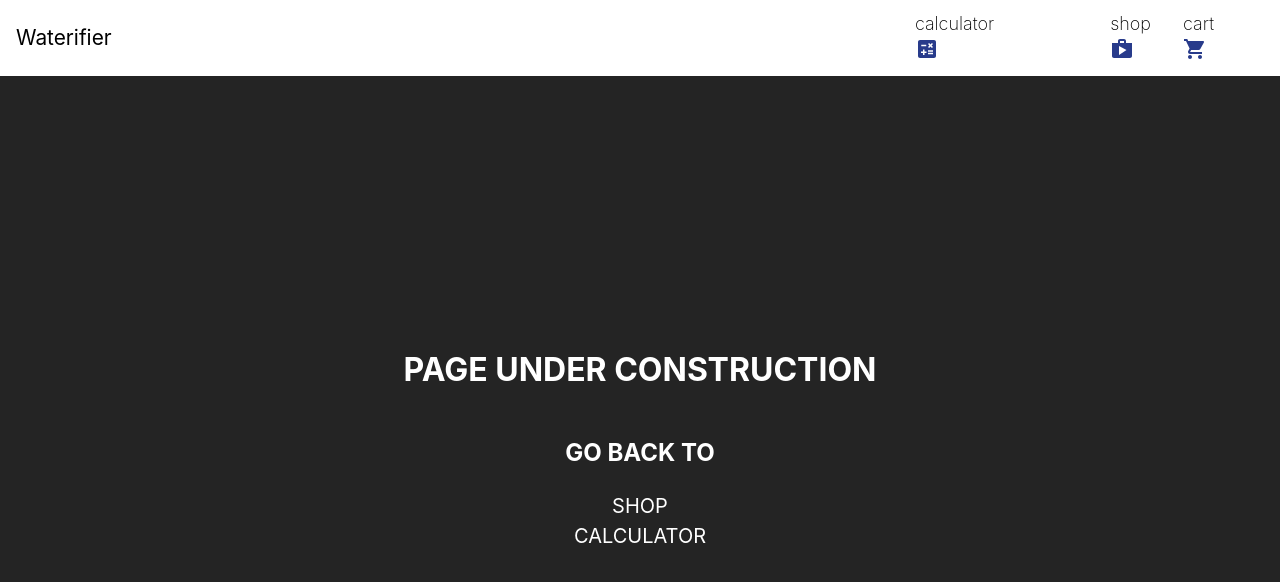
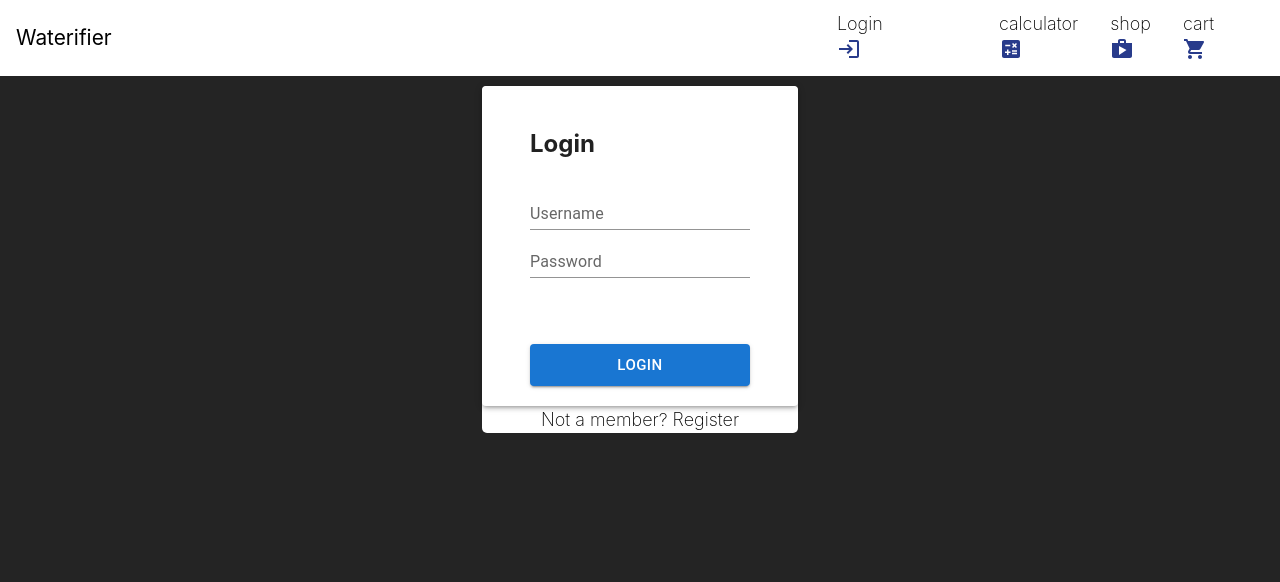
Before and after one commit to wepukka/Waterifier, a React (Vite) app: page /auth in a window 1280 px wide. Shown: the top 582 px of the page. Built offline with nearby package versions, Linux system fonts and the light colour scheme; no server answers.

Commit message:
added authentication

```diff
--- /dev/null
+++ b/session.js
@@ -0,0 +1,15 @@
+import Cookies from "js-cookie";
+
+const isLoggedIn = () => {
+  return Boolean(hasAccessToken());
+};
+
+const hasAccessToken = () => {
+  return Cookies.get("accessToken");
+};
+
+const clearTokens = () => {
+  Cookies.remove("accessToken");
+};
+
+export { hasAccessToken, isLoggedIn, clearTokens };
--- a/src/App.jsx
+++ b/src/App.jsx
@@ -1,29 +1,44 @@
 import "./App.css";
-import { useState } from "react";
+import { useState, useEffect } from "react";
 
-import {
-  BrowserRouter as Router,
-  Route,
-  Link,
-  Routes,
-  redirect,
-} from "react-router-dom";
-
+import { BrowserRouter as Router, Route, Routes } from "react-router-dom";
 import WaterCalculator from "./Views/WaterCalculator/WaterCalculator";
 import NavBar from "./components/NavBar/NavBar";
 import Shop from "./Views/Shop/Shop";
 import Cart from "./Views/Cart/Cart";
 import NotReady from "./Views/NotReady/NotReady";
+import Authentication from "./Views/Authentication/Authentication";
+import { authenticate } from "./api/apiAuth";
 
 function App() {
+  const [user, setUser] = useState(null);
+  const [loggedIn, setLoggedIn] = useState(false);
+
+  const checkAuthStatus = async () => {
+    const response = await authenticate();
+    if (response.success) {
+      setUser(response.user.username);
+      setLoggedIn(true);
+    }
+  };
+
+  useEffect(() => {
+    checkAuthStatus();
+  }, []);
+
   return (
     <div className="App">
       <Router>
-        <NavBar />
+        <NavBar user={user} setUser={setUser} />
         <Routes>
           <Route exact path="*" element={<NotReady />} />
           <Route exact path="/" element={<WaterCalculator />} />
           <Route exact path="/shop" element={<Shop />} />
+          <Route
+            exact
+            path="/auth"
+            element={<Authentication setUser={setUser} />}
+          />
           <Route exact path="/cart" element={<Cart />} />
         </Routes>
       </Router>
--- /dev/null
+++ b/src/Views/Authentication/Authentication.css
@@ -0,0 +1,21 @@
+.authentication {
+  margin: 10px auto;
+  background-color: white;
+  text-align: center;
+  border-radius: 5px;
+}
+
+.authentication-text:hover {
+  cursor: pointer;
+  color: gray;
+  animation: slide 0.5s ease-in forwards;
+}
+
+@keyframes slide {
+  0% {
+    padding: 0px;
+  }
+  100% {
+    padding: 20px;
+  }
+}
--- /dev/null
+++ b/src/Views/Authentication/Authentication.jsx
@@ -0,0 +1,21 @@
+import("./Authentication.css");
+import { useState } from "react";
+import RegisterForm from "./Components/Register/RegisterForm";
+import LoginForm from "./Components/Login/LoginForm";
+
+export default function Authentication(props) {
+  const [isRegistering, setIsRegistering] = useState(false);
+
+  const toggleRegistering = () => {
+    setIsRegistering(!isRegistering);
+  };
+
+  return (
+    <div className="authentication">
+      {isRegistering ? <RegisterForm {...props} /> : <LoginForm {...props} />}
+      <p className="authentication-text" onClick={() => toggleRegistering()}>
+        {isRegistering ? "Already a member? Login" : "Not a member? Register"}
+      </p>
+    </div>
+  );
+}
--- /dev/null
+++ b/src/Views/Authentication/Components/Login/LoginForm.css
@@ -0,0 +1,21 @@
+.loginForm {
+  display: flex;
+  position: relative;
+  flex-direction: column;
+  padding: 3rem;
+  padding-top: 20px;
+  padding-bottom: 0px;
+  height: 300px;
+}
+
+.loginForm > button {
+  margin-top: auto;
+  margin-bottom: 20px;
+}
+
+.login-error {
+  position: absolute;
+  color: red;
+  font-size: 0.8rem;
+  bottom: 0;
+}
--- /dev/null
+++ b/src/Views/Authentication/Components/Login/LoginForm.jsx
@@ -0,0 +1,53 @@
+import("./LoginForm.css");
+import { useState, useEffect } from "react";
+import { Paper, TextField, Button } from "@mui/material";
+import { apiLogin } from "../../../../api/apiAuth";
+import { useNavigate } from "react-router-dom";
+
+export default function LoginForm(props) {
+  const navigate = useNavigate();
+  const [errorMsg, setErrorMsg] = useState("");
+  const [username, setUserName] = useState("");
+  const [password, setPassword] = useState("");
+
+  const login = async () => {
+    const response = await apiLogin(username, password);
+    console.log(response);
+    if (response.success) {
+      props.setUser(response.username);
+      navigate("/shop");
+    }
+    setErrorMsg(response.message);
+  };
+
+  return (
+    <Paper elevation={3} className="loginForm">
+      <h2 style={{ alignSelf: "flex-start" }}>Login</h2>
+      <TextField
+        variant="standard"
+        id="username"
+        label="Username"
+        value={username}
+        onChange={(e) => setUserName(e.target.value)}
+      />
+      <TextField
+        variant="standard"
+        id="password"
+        type="password"
+        label="Password"
+        value={password}
+        onChange={(e) => setPassword(e.target.value)}
+      />
+      <Button
+        variant="contained"
+        size="large"
+        onClick={() => {
+          login();
+        }}
+      >
+        Login
+      </Button>
+      <div className="login-error">{errorMsg}</div>
+    </Paper>
+  );
+}
--- /dev/null
+++ b/src/Views/Authentication/Components/Register/RegisterForm.css
@@ -0,0 +1,21 @@
+.registerForm {
+  display: flex;
+  position: relative;
+  flex-direction: column;
+  padding: 3rem;
+  padding-top: 20px;
+  padding-bottom: 0px;
+  height: 300px;
+}
+
+.registerForm > button {
+  margin-top: auto;
+  margin-bottom: 20px;
+}
+
+.register-error {
+  position: absolute;
+  color: red;
+  font-size: 0.8rem;
+  bottom: 0;
+}
--- /dev/null
+++ b/src/Views/Authentication/Components/Register/RegisterForm.jsx
@@ -0,0 +1,72 @@
+import("./RegisterForm.css");
+
+import { useState } from "react";
+import { Paper, TextField, Button } from "@mui/material";
+import { apiRegister } from "../../../../api/apiAuth";
+import { useNavigate } from "react-router-dom";
+
+export default function RegisterForm(props) {
+  const navigate = useNavigate();
+  const [errorMsg, setErrorMsg] = useState("");
+  const [username, setUserName] = useState("");
+  const [password, setPassword] = useState("");
+  const [email, setEmail] = useState("");
+
+  const checkCredentials = () => {
+    if (username.length < 4) {
+      return setErrorMsg("Username minimum length 4");
+    }
+    if (password.length < 8) {
+      return setErrorMsg("Password minimum length 8");
+    }
+    if (!email.includes("@") || !email.includes(".")) {
+      return setErrorMsg("Invalid email");
+    } else {
+      return true;
+    }
+  };
+
+  const register = async () => {
+    if (checkCredentials()) {
+      const response = await apiRegister(username, password, email);
+      if (response.success) {
+        props.setUser(response.username);
+        navigate("/shop");
+      }
+      setErrorMsg(response.message);
+    }
+  };
+
+  return (
+    <Paper elevation={3} className="registerForm">
+      <h2 style={{ alignSelf: "flex-start" }}>Register</h2>
+      <TextField
+        variant="standard"
+        id="username"
+        label="Username"
+        value={username}
+        onChange={(e) => setUserName(e.target.value)}
+      />
+      <TextField
+        variant="standard"
+        id="password"
+        type="password"
+        label="Password"
+        value={password}
+        onChange={(e) => setPassword(e.target.value)}
+      />
+
+      <TextField
+        variant="standard"
+        id="email"
+        label="Email"
+        value={email}
+        onChange={(e) => setEmail(e.target.value)}
+      />
+      <Button variant="contained" size="large" onClick={() => register()}>
+        Register
+      </Button>
+      <div className="register-error">{errorMsg}</div>
+    </Paper>
+  );
+}
--- /dev/null
+++ b/src/api/apiAuth.jsx
@@ -0,0 +1,49 @@
+import axios from "axios";
+import Cookies from "js-cookie";
+import { setDefaultHeader } from "./helpers";
+const baseUrl = "http://localhost:8080/";
+
+const apiLogin = async (username, password) => {
+  try {
+    const response = await axios.post(baseUrl + "api/auth/login", {
+      username: username,
+      password: password,
+    });
+    const token = response.data.token;
+    if (token) {
+      Cookies.set("accessToken", token, { secure: true, expires: 1 });
+    }
+    return response.data;
+  } catch (err) {
+    console.log(err);
+  }
+};
+
+const apiRegister = async (username, password, email) => {
+  try {
+    const response = await axios.post(baseUrl + "api/auth/register", {
+      username: username,
+      password: password,
+      email: email,
+    });
+    const token = response.data.token;
+    if (token) {
+      Cookies.set("accessToken", token, { secure: true, expires: 1 });
+    }
+    return response.data;
+  } catch (err) {
+    console.log(err);
+  }
+};
+
+const authenticate = async () => {
+  try {
+    setDefaultHeader();
+    const response = await axios.post(baseUrl + "api/auth/authenticate");
+    return response.data;
+  } catch (err) {
+    console.log(err);
+  }
+};
+
+export { apiLogin, apiRegister, authenticate };
--- /dev/null
+++ b/src/api/helpers.jsx
@@ -0,0 +1,9 @@
+import { hasAccessToken } from "../../session";
+import axios from "axios";
+
+const setDefaultHeader = () => {
+  const token = hasAccessToken();
+  axios.defaults.headers.post["Authorization"] = `Bearer ${token}`;
+};
+
+export { setDefaultHeader };
--- a/src/components/NavBar/NavBar.css
+++ b/src/components/NavBar/NavBar.css
@@ -27,6 +27,26 @@
 .navigation-menu li {
   list-style-type: none;
   margin: 0 1rem;
+}
+
+.navigation-user:hover > .navigation-user-hover-menu {
+  display: block;
+}
+
+.navigation-user-hover-menu {
+  display: flex;
+  flex-direction: column;
+  gap: 15px;
+  position: absolute;
+  width: 200px;
+  padding: 10px;
+  background-color: white;
+  border: 1px solid black;
+  display: none;
+}
+
+.navigation-user-hover-menu > p:hover {
+  transform: translate(10px, 0px);
 }
 
 .navigation-menu li:first-child {
@@ -95,4 +115,7 @@
   .navigation-menu li:first-child {
     margin-right: 0px;
   }
+  .navigation-user:hover > .navigation-user-hover-menu {
+    display: none;
+  }
 }
--- a/src/components/NavBar/NavBar.jsx
+++ b/src/components/NavBar/NavBar.jsx
@@ -4,11 +4,14 @@ import ShoppingCartIcon from "@mui/icons-material/ShoppingCart";
 import CalculateIcon from "@mui/icons-material/Calculate";
 import MenuIcon from "@mui/icons-material/Menu";
 import CircularProgress from "@mui/material/CircularProgress";
+import LoginIcon from "@mui/icons-material/Login";
+import LogoutIcon from "@mui/icons-material/Logout";
+import PersonIcon from "@mui/icons-material/Person";
 import { useState } from "react";
-
+import { clearTokens } from "../../../session";
 import { useNavigate } from "react-router-dom";
 
-export default function NavBar({ shopping }) {
+export default function NavBar(props) {
   const navigate = useNavigate();
 
   const [isNavExpanded, setIsNavExpanded] = useState(false);
@@ -40,6 +43,36 @@ export default function NavBar({ shopping }) {
         }
       >
         <ul>
+          {!props.user ? (
+            <li onClick={() => navigateTo("/auth")}>
+              <p>Login</p>
+              <LoginIcon sx={{ color: "#283b8b" }} />
+            </li>
+          ) : (
+            <li
+              className="navigation-user"
+              onClick={() => navigateTo("/profile")}
+            >
+              <p>Hello {props.user}!</p>
+              <PersonIcon sx={{ color: "#283b8b" }} />
+              <div className="navigation-user-hover-menu">
+                <p
+                  onClick={(e) => e.stopPropagation() + navigateTo("/profile")}
+                >
+                  <PersonIcon sx={{ color: "#283b8b" }} />
+                  Profile
+                </p>
+                <p
+                  onClick={(e) =>
+                    e.stopPropagation() + clearTokens() + props.setUser(null)
+                  }
+                >
+                  <LogoutIcon sx={{ color: "#283b8b" }} />
+                  Logout
+                </p>
+              </div>
+            </li>
+          )}
           <li onClick={() => navigateTo("/")}>
             <p>calculator</p>
             <CalculateIcon sx={{ color: "#283b8b" }} />
```
